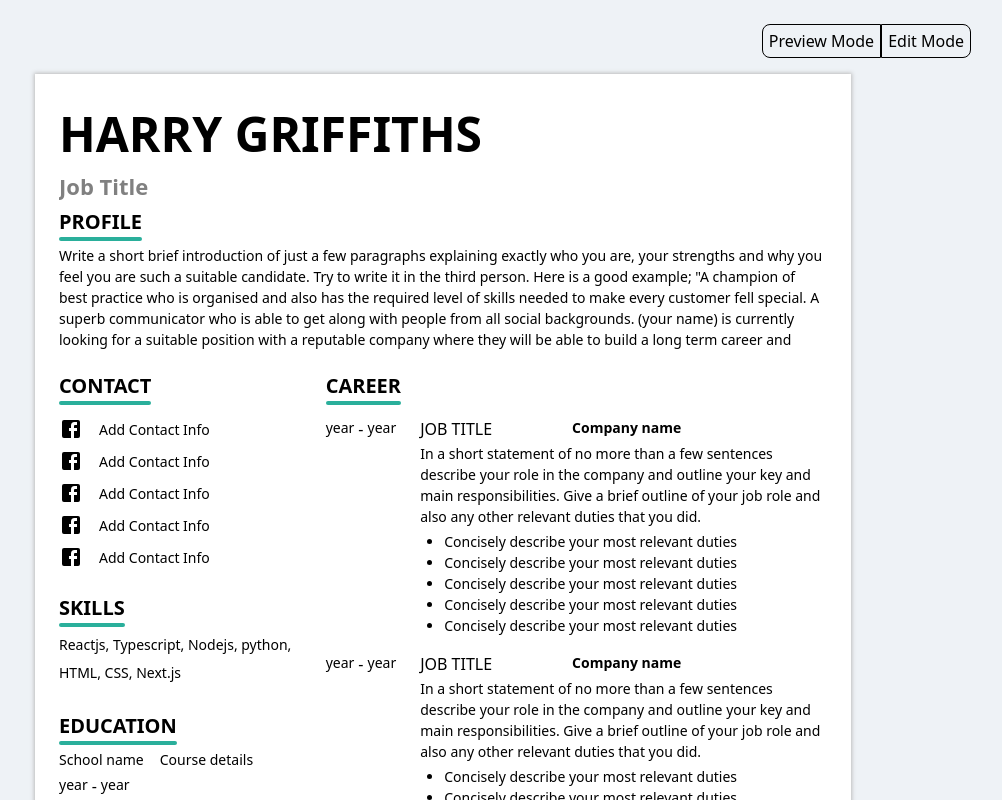
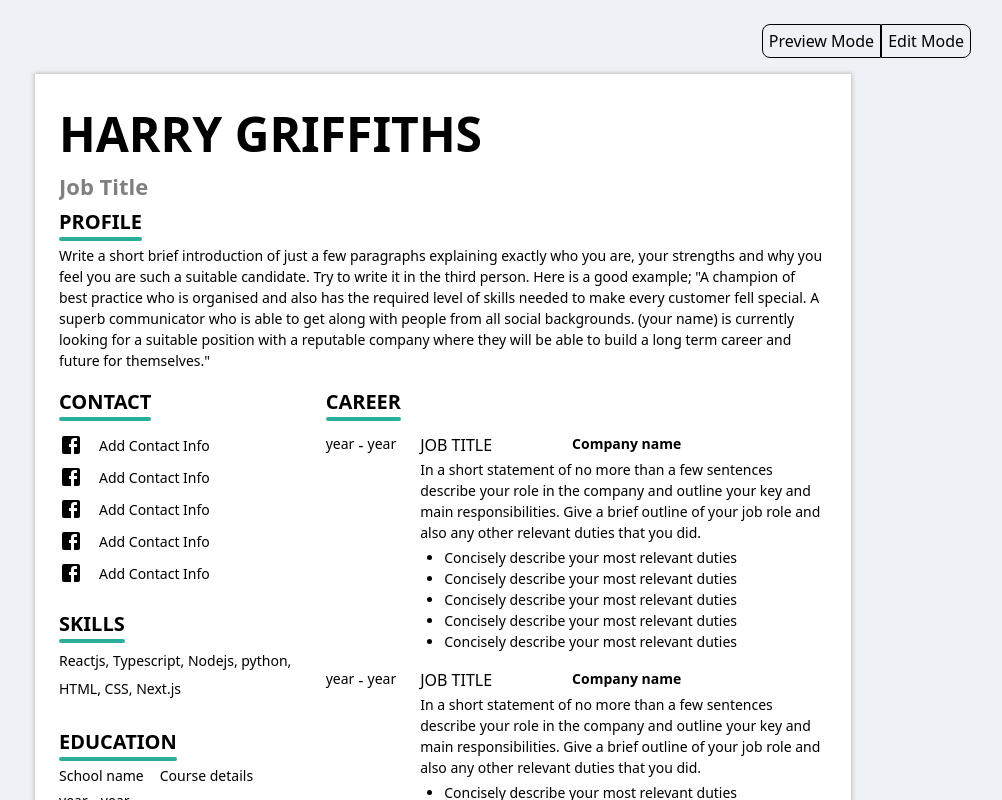
Before and after one commit to Mavrik-jnr/CV-builder, a React (Create React App) app: page / in a window 1280 px wide. Shown: the top 800 px of the page, without its empty margins (197-1199 px from the left). Built offline with nearby package versions, Linux system fonts and the light colour scheme.

Commit message:
Fix overflowing second template row on Layout

```diff
--- a/src/styles/App.module.css
+++ b/src/styles/App.module.css
@@ -47,7 +47,7 @@ aside {
   /* height: fit-content; */
   display: grid;
   grid-template-columns: 1fr 2fr;
-  grid-template-rows: auto 1fr;
+  grid-template-rows: auto auto;
   grid-template-areas:
     "header header"
     "sidebar career";
```
